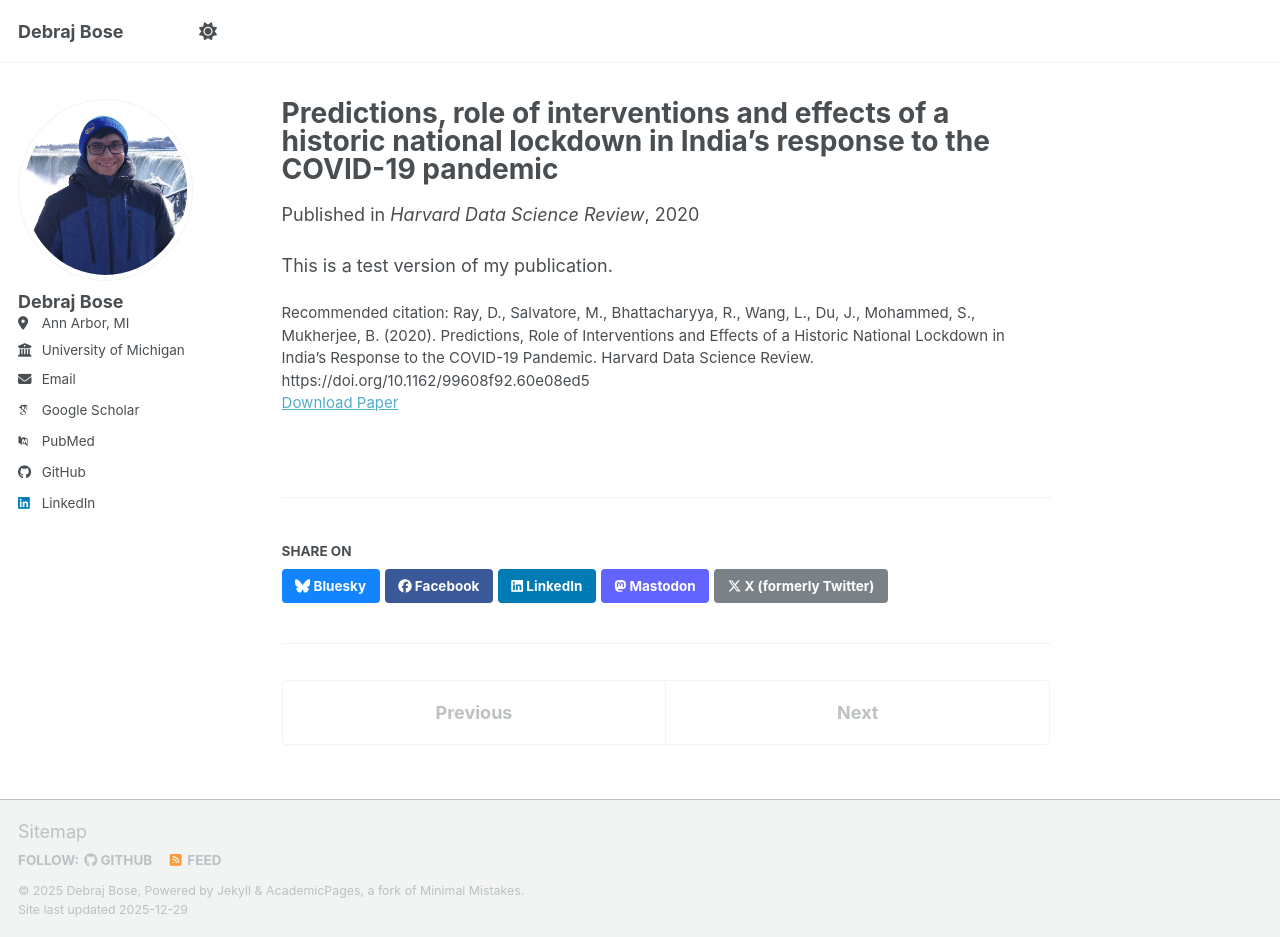
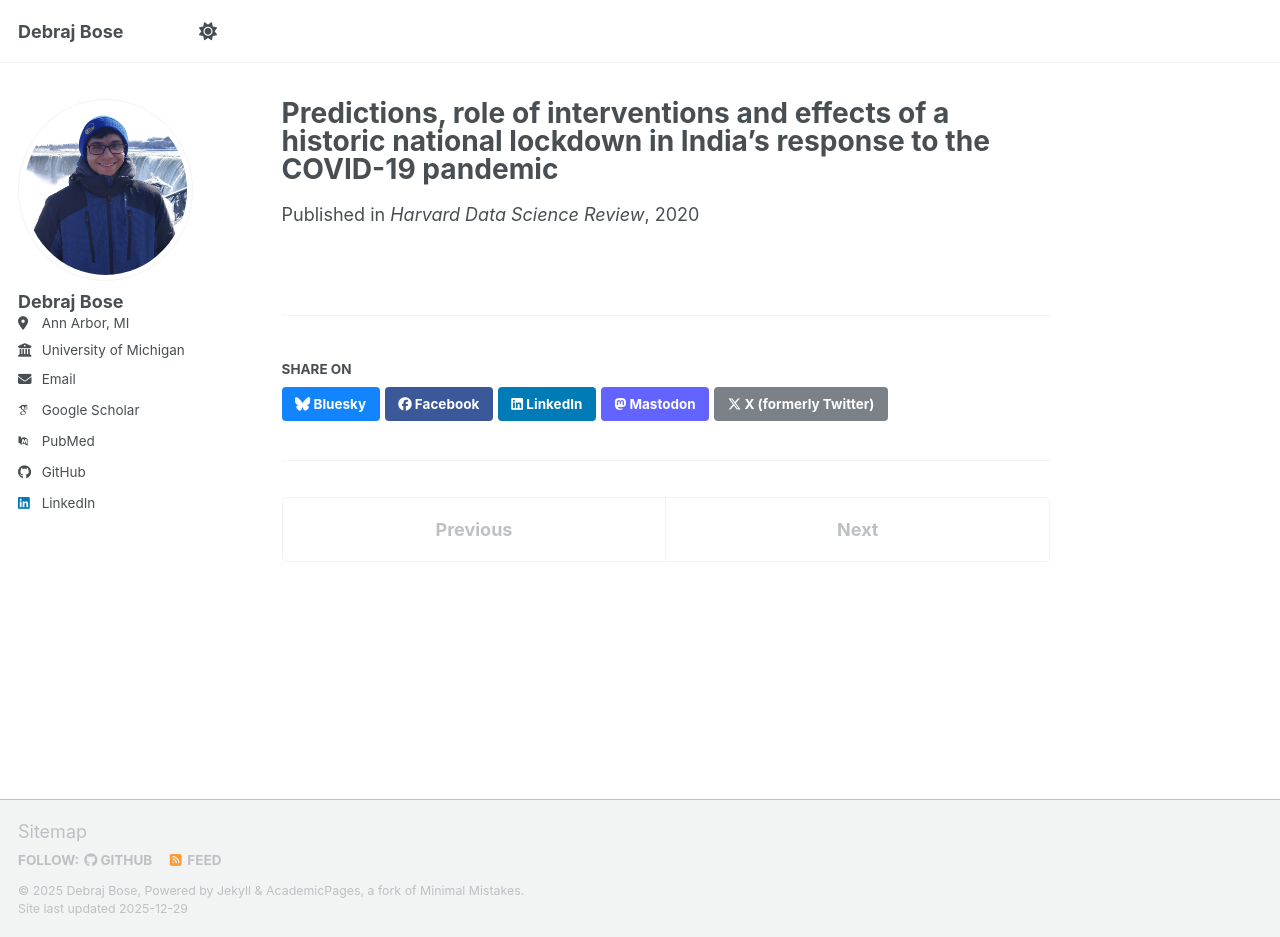
Before and after one commit to bosedebraj96/bosedebraj96.github.io, a Jekyll site: the page built from _publications/2020-06-09-covid-test.md, in a window 1280 px wide and 937 px high. Built offline with Jekyll 4.4.1, drawn with Linux system fonts in a browser that asks for light colours; some web fonts are replaced; a script bundle is joined from its source files by our own code; library files that are not in the unit come from our copies.

Commit message:
Update 2020-06-09-covid-test.md
Added Special Issue 1

```diff
--- a/_publications/2020-06-09-covid-test.md
+++ b/_publications/2020-06-09-covid-test.md
@@ -6,12 +6,9 @@
 excerpt:
 date: 2020-06-09
 venue: 'Harvard Data Science Review'
+special_issue: 'Special Issue 1'
 slidesurl:
+year: 2020
 paperurl: 'https://hdsr.mitpress.mit.edu/pub/r1qq01kw/release/6'
-citation: 'Ray, D., Salvatore, M., Bhattacharyya, R., Wang, L., Du, J., Mohammed, S.,
-  Mukherjee, B. (2020). Predictions, Role of Interventions and Effects of a
-  Historic National Lockdown in India’s Response to the COVID-19 Pandemic.
-  Harvard Data Science Review. https://doi.org/10.1162/99608f92.60e08ed5'
+authors: 'Ray, D., Salvatore, M., Bhattacharyya, R., Wang, L., Du, J., Mohammed, S., Purkayastha, S., ..., **Bose, D.**, ..., Mukherjee, B.'
 ---
-
-This is a test version of my publication.
```
